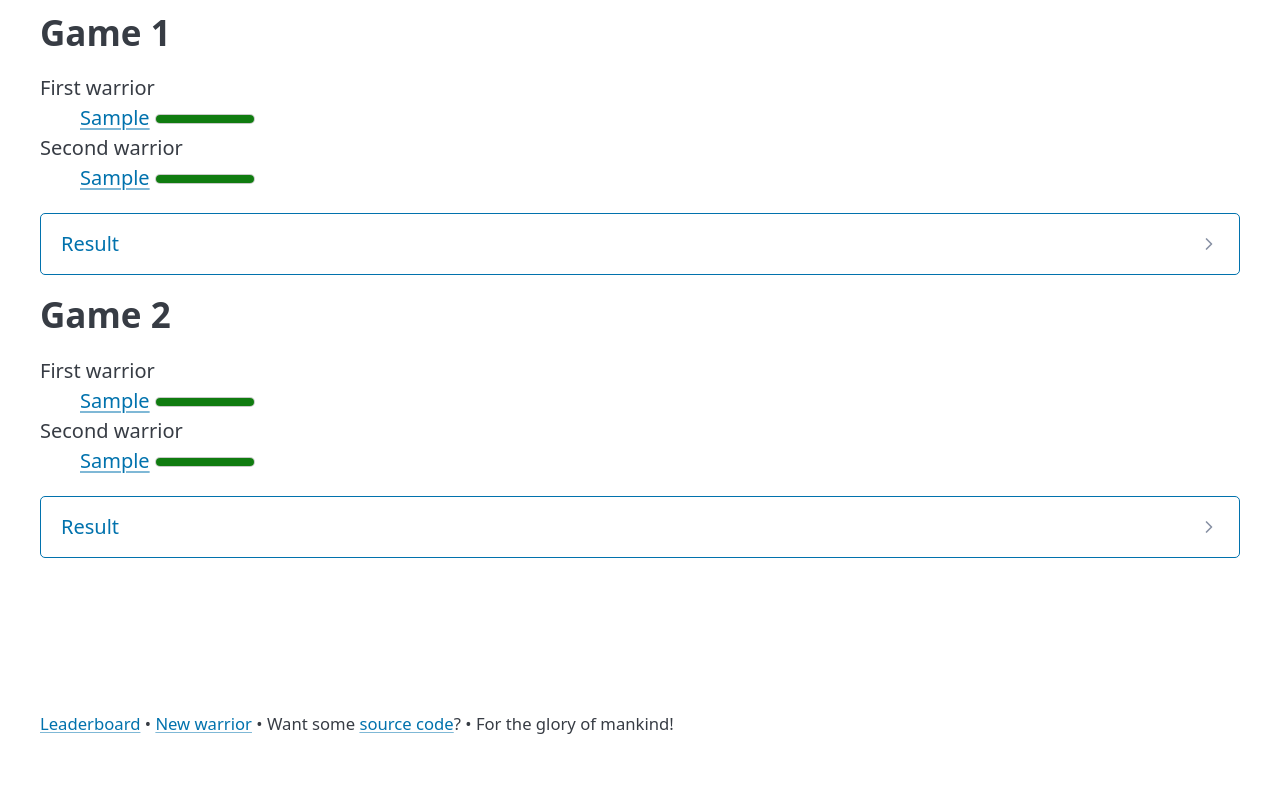
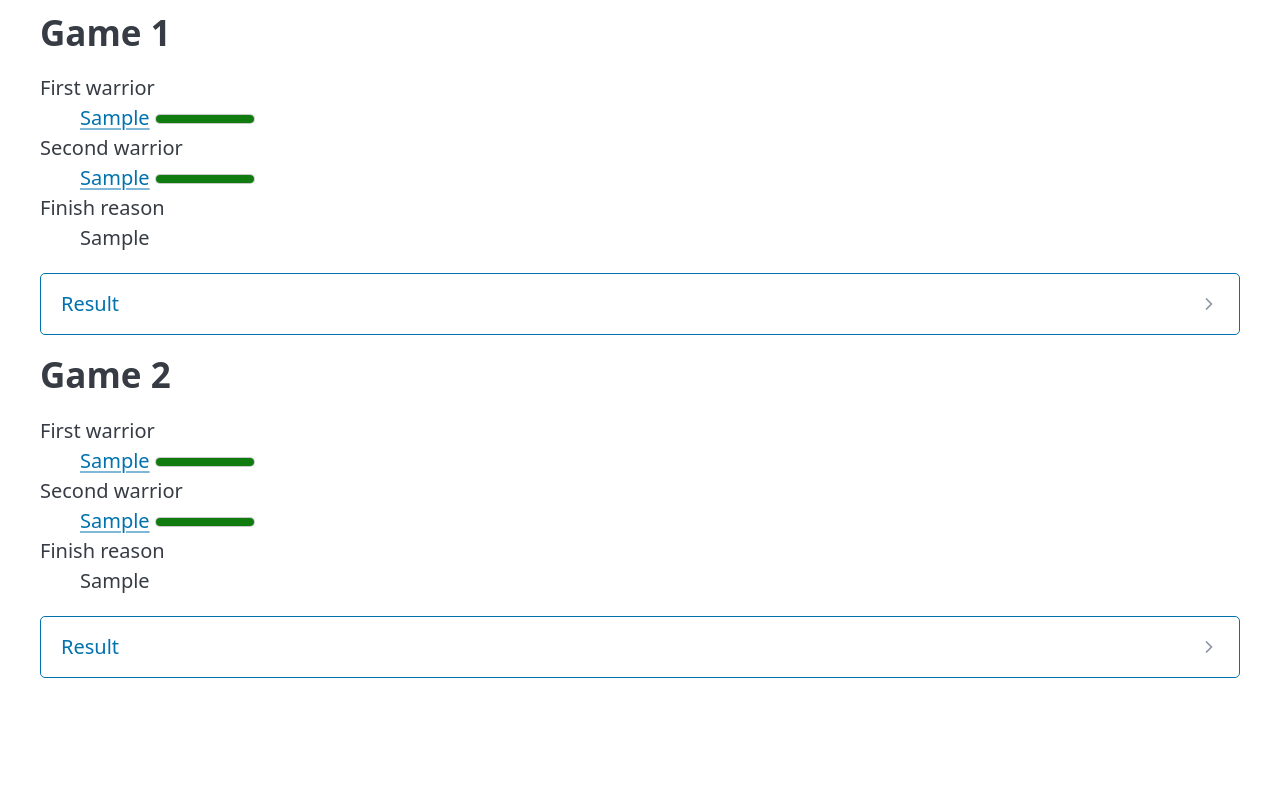
Before and after one commit to SupraSummus/prompt-wars, a Django app: template templates/warriors/battle_detail.html in a window 1280 px wide. Shown: the part 242-1048 px from the top of the page. Before the commit the page ends 976 px from the top, so only its background shows below. Run offline with Django 4.2, Linux system fonts and the light colour scheme; the template is opened without the code that fills it: most values are stand-ins (such as "Sample title", 1, 10 or a date in 2020); data that the repository does not hold is empty; parts of the project's set-up code (start-up, migrations or seed data) failed here and were passed over; some libraries are stand-ins or nearby versions.

Commit message:
Display battle resolution errors

```diff
--- a/templates/warriors/partials/game.html
+++ b/templates/warriors/partials/game.html
@@ -18,6 +18,11 @@
       {% endif %}
     </dd>
 
+    {% if game.finish_reason %}
+      <dt>Finish reason</dt>
+      <dd>{{ game.finish_reason }}</dd>
+    {% endif %}
+
   </dl>
 
   <details>
--- a/templates/warriors/partials/score.html
+++ b/templates/warriors/partials/score.html
@@ -1,4 +1,8 @@
-<meter
-  min="0" max="1" value="{{ score|floatformat:3 }}"
-  low="0.33" high="0.66" optimum="1"
->{{ score|floatformat:3 }}</meter>
+{% if score is not None %}
+  <meter
+    min="0" max="1" value="{{ score|floatformat:3 }}"
+    low="0.33" high="0.66" optimum="1"
+  >{{ score|floatformat:3 }}</meter>
+{% else %}
+  <span>none</span>
+{% endif %}
--- a/warriors/models.py
+++ b/warriors/models.py
@@ -286,6 +286,7 @@ class BattleQuerySet(models.QuerySet):
         )
 
     def resolved(self):
+        """Battles that have well-defined result"""
         return self.exclude(
             resolved_at_1_2=None,
         ).exclude(
@@ -431,6 +432,8 @@ class Battle(models.Model):
 
     @property
     def rating_gained_str(self):
+        if self.game_1_2.finish_reason == 'error' or self.game_2_1.finish_reason == 'error':
+            return 'none'
         return f'{self.rating_gained:+.3f}'
 
     @cached_property
@@ -541,6 +544,8 @@ class Game:
         Score of warrior 1
         Score of warrior 2 is `1 - score`
         '''
+        if self.finish_reason == 'error':
+            return None
         s1 = self.lcs_len_1 / max(
             len(self.warrior_1.body),
             len(self.result),
@@ -555,4 +560,6 @@ class Game:
 
     @property
     def score_rev(self):
+        if self.score is None:
+            return None
         return 1.0 - self.score
```
